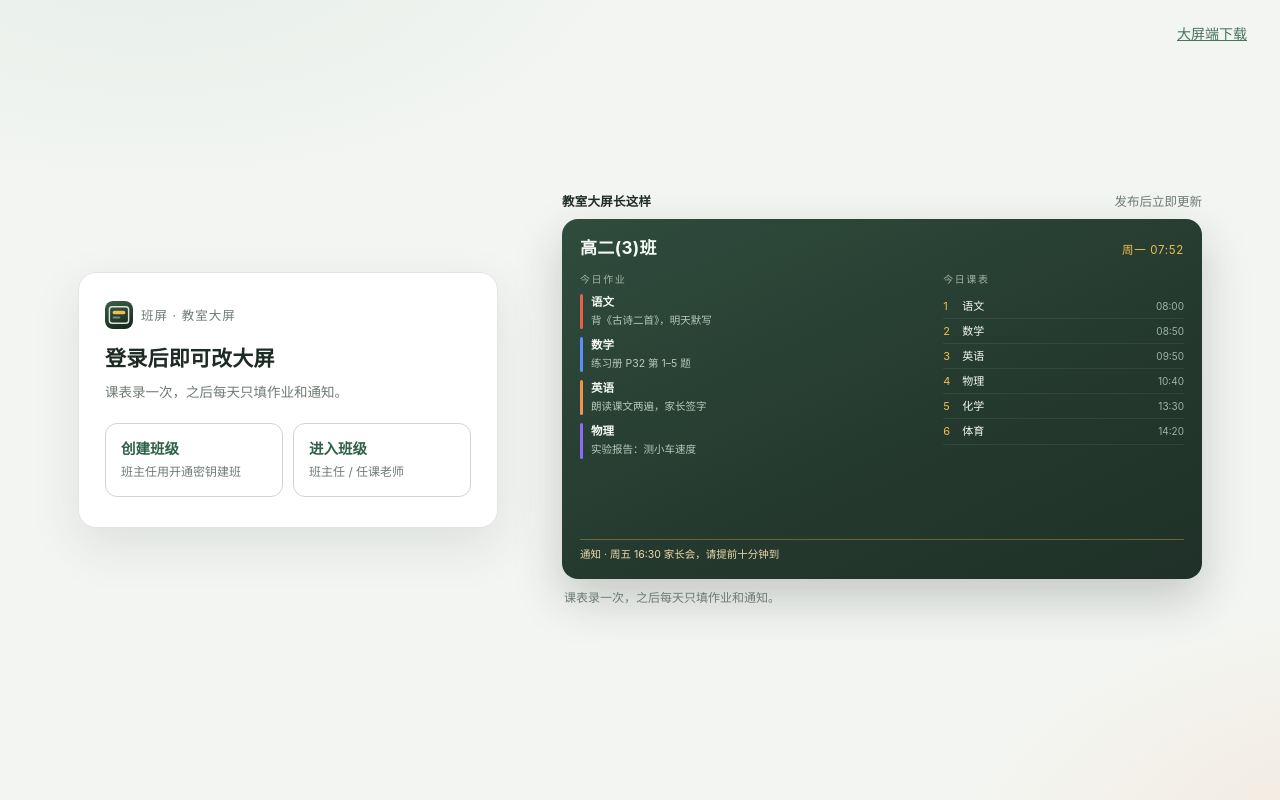
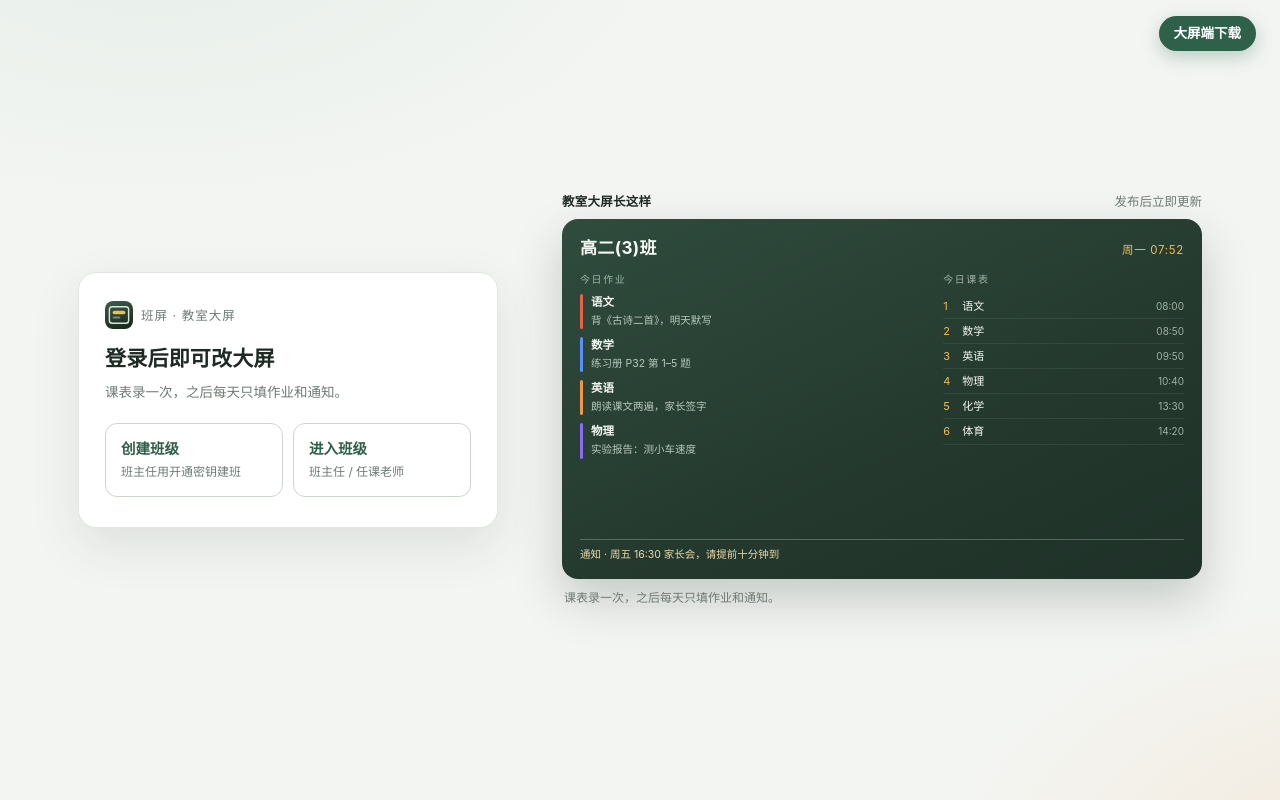
Before and after one commit to JinCV0/banping, a website: page publish-api/public/index.html in a window 1280 px wide. Drawn offline with Linux system fonts and the light colour scheme; no server answers; files whose address does not match are found by name.

Commit message:
大屏端下载改成显眼按钮，直连 msi 下载而不是跳 Release

```diff
--- a/publish-api/public/app.css
+++ b/publish-api/public/app.css
@@ -107,11 +107,29 @@ a { color: var(--brand); }
 }
 .link:hover { opacity: 1; background: rgba(0, 0, 0, .06); }
 
-/* 大屏端下载：桌面宽度才出现在右上角，手机上不占位 */
-.dl-link { display: none; white-space: nowrap; }
+/* 大屏端下载：桌面宽度才出现的按钮，手机上不占位 */
+.dl-btn {
+  display: none;
+  align-items: center;
+  padding: 7px 15px;
+  border-radius: 999px;
+  font-size: 13.5px;
+  font-weight: 600;
+  white-space: nowrap;
+  text-decoration: none;
+  transition: background .15s ease;
+}
+.dl-btn.is-corner {
+  background: var(--brand);
+  color: #fff;
+  box-shadow: 0 6px 18px rgba(47, 96, 73, .28);
+}
+.dl-btn.is-corner:hover { background: #26523d; }
+.dl-btn.is-bar { background: #fff; color: var(--brand); }
+.dl-btn.is-bar:hover { background: #eef5f0; }
 @media (min-width: 1101px) {
-  .dl-link { display: inline-block; }
-  .login-dl { position: fixed; top: 18px; right: 26px; z-index: 20; }
+  .dl-btn { display: inline-flex; }
+  .dl-btn.is-corner { position: fixed; top: 16px; right: 24px; z-index: 20; }
 }
 
 /* ---------- 分段控件 ---------- */
--- a/publish-api/public/index.html
+++ b/publish-api/public/index.html
@@ -30,7 +30,7 @@
       <button type="button" class="link bind-hint" id="bind-hint" hidden>未绑定大屏</button>
       <button type="button" class="link only-narrow" id="preview-toggle">预览</button>
       <button type="button" class="link" id="logout">退出</button>
-      <a class="link dl-link" href="https://github.com/JinCV0/banping/releases/latest" target="_blank" rel="noopener">大屏端下载</a>
+      <a class="dl-btn is-bar" href="https://github.com/JinCV0/banping/releases/download/v1.1.3/classboard-1.1.3.msi" download>大屏端下载</a>
     </header>
 
     <div class="workspace">
@@ -66,7 +66,7 @@
 
   <!-- 登录：先选"创建班级 / 进入班级"，进入再分班主任与任课老师 -->
   <section class="login-screen" id="login-screen" hidden>
-    <a class="link dl-link login-dl" href="https://github.com/JinCV0/banping/releases/latest" target="_blank" rel="noopener">大屏端下载</a>
+    <a class="dl-btn is-corner" href="https://github.com/JinCV0/banping/releases/download/v1.1.3/classboard-1.1.3.msi" download>大屏端下载</a>
     <div class="login-card">
       <p class="login-brand"><img class="brand-logo" src="icon.svg" alt="" width="28" height="28">班屏 · 教室大屏</p>
       <h1 class="login-title">登录后即可改大屏</h1>
```
Also changed, not shown: AGENTS.md (+2 -0 lines).
